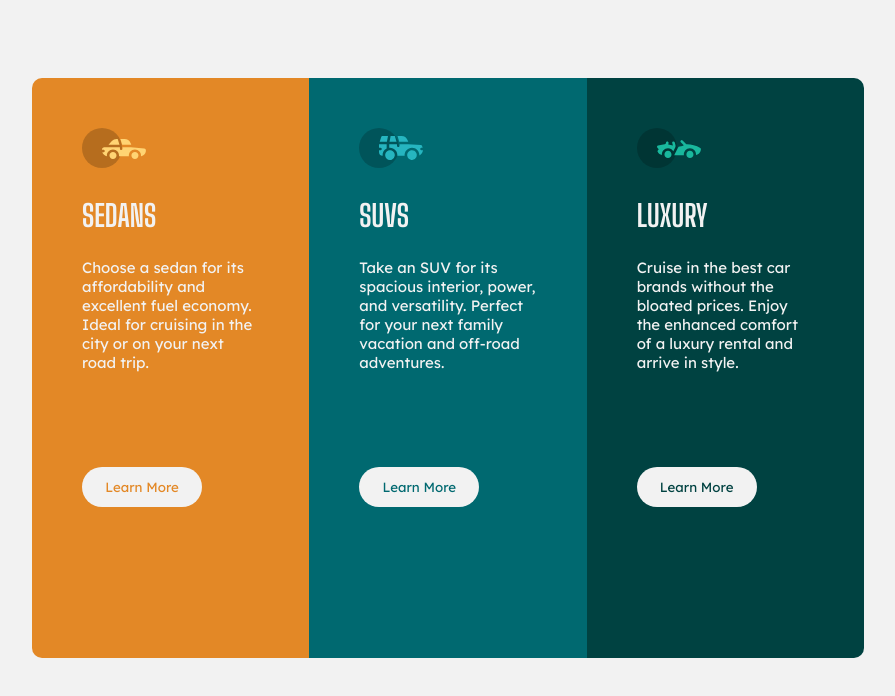
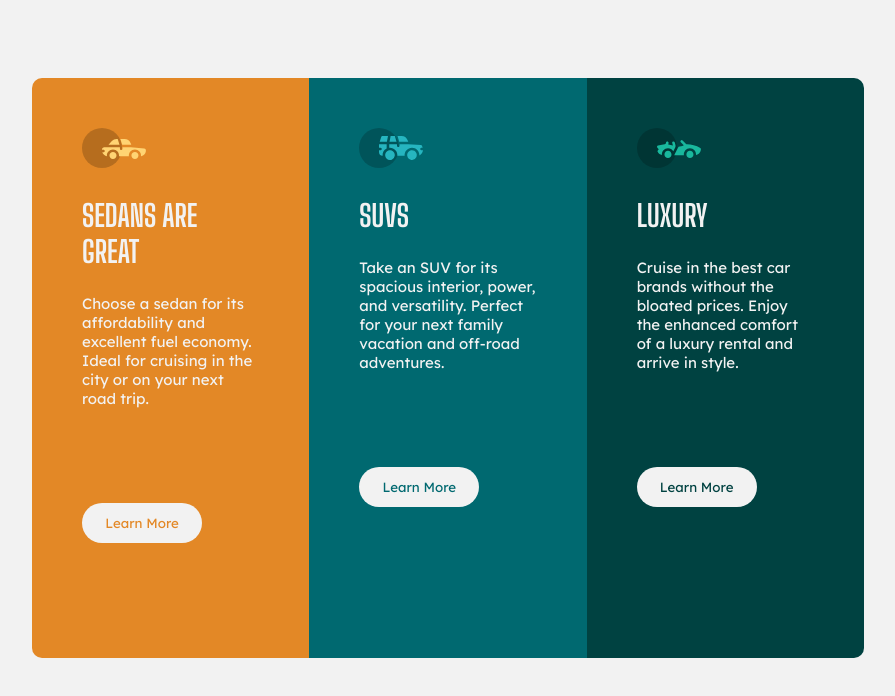
Before and after one commit to farahghanma/3-column-grid, a plain HTML site: page index.html in a window 1280 px wide. Shown: the whole page, without its empty margins (192-1087 px from the left). Drawn offline with Linux system fonts and the light colour scheme.

Commit message:
Update index.html

```diff
--- a/index.html
+++ b/index.html
@@ -15,7 +15,7 @@
   <div class="main">
     <div class="container-1">
       <img src="./images/icon-sedans.svg" alt="">
-      <h2>SEDANS</h2>
+      <h2>SEDANS ARE GREAT</h2>
       <p>Choose a sedan for its affordability and excellent fuel economy. Ideal for cruising in the city or on your next road trip.</p>
       <button>Learn More</button>
     </div>
```
